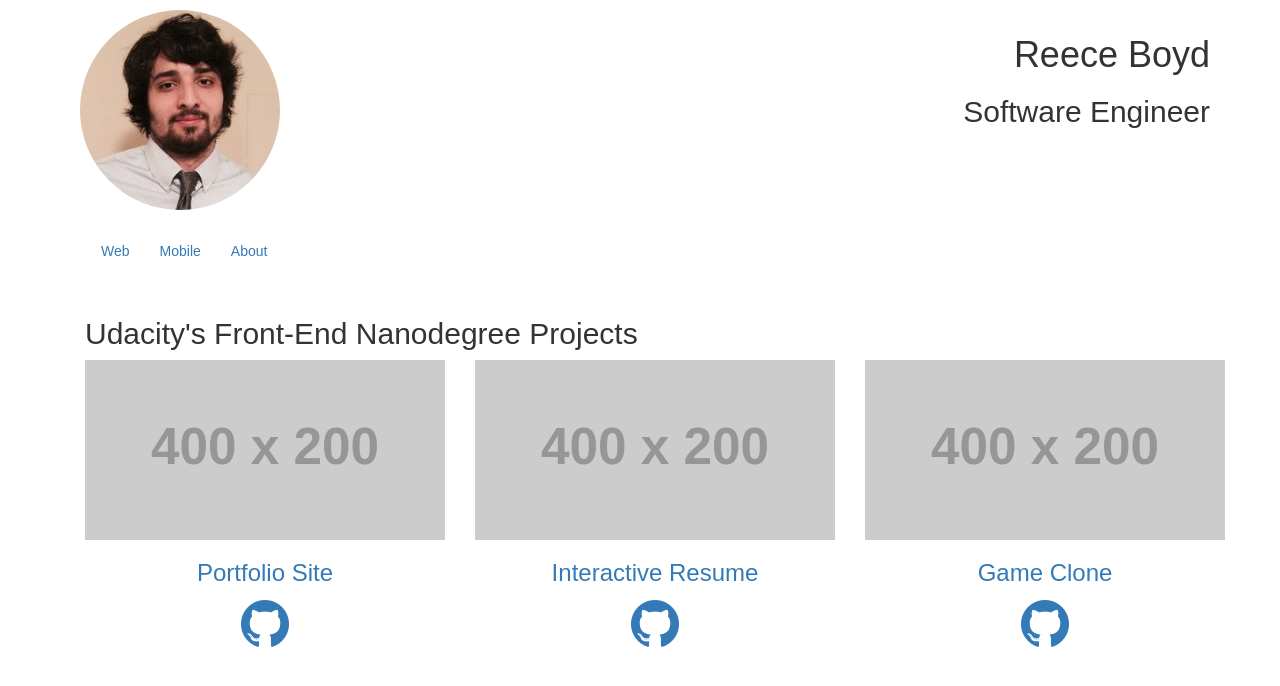
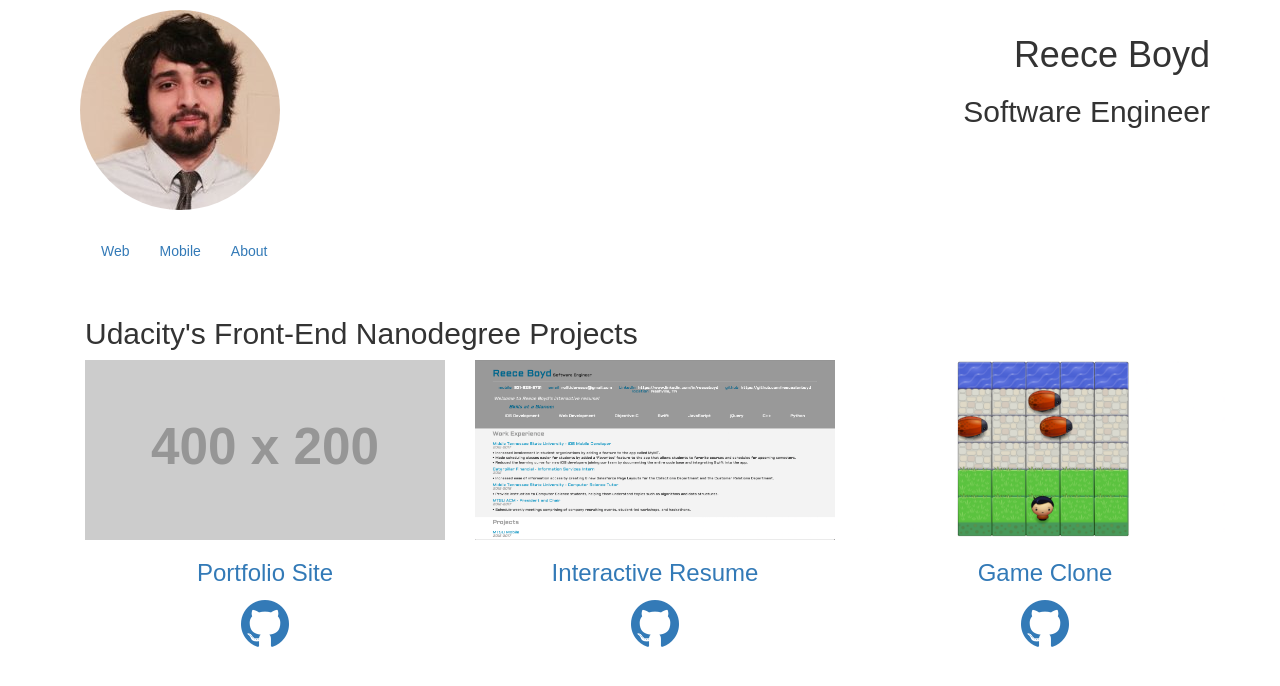
Before and after one commit to reecealanboyd/reecealanboyd.github.io, a Jekyll site: the page built from index.html, in a window 1280 px wide. Shown: the top 686 px of the page. Built offline with Jekyll 4.4.1, drawn with Linux system fonts in a browser that asks for light colours; nearby versions of some CDN libraries; some web fonts are replaced.

Commit message:
added images for interactive resume and arcade game clone

```diff
--- a/index.html
+++ b/index.html
@@ -27,7 +27,7 @@ title: Reece Boyd, Software Engineer
 			</a>
 			<a href="https://reecealanboyd.github.io/frontend-nanodegree-resume/">
 				<div class="col-md-4 project project-one">
-					<img class="img-responsive" src="http://placehold.it/400x200">
+					<img class="img-responsive" src="images/int_resume.png">
 					<h3>Interactive Resume</h3>
 					<p>
 						<!--Github-->
@@ -39,7 +39,7 @@ title: Reece Boyd, Software Engineer
 			</a>
 			<a href="https://reecealanboyd.github.io/frontend-nanodegree-arcade-game/">
 				<div class="col-md-4 project project-two">
-					<img class="img-responsive" src="http://placehold.it/400x200">
+					<img class="img-responsive" src="images/arcade_game.png">
 					<h3>Game Clone</h3>
 					<p>
 						<!--Github-->
```
Also changed, not shown: images/arcade_game.png (added), images/int_resume.png (added).
